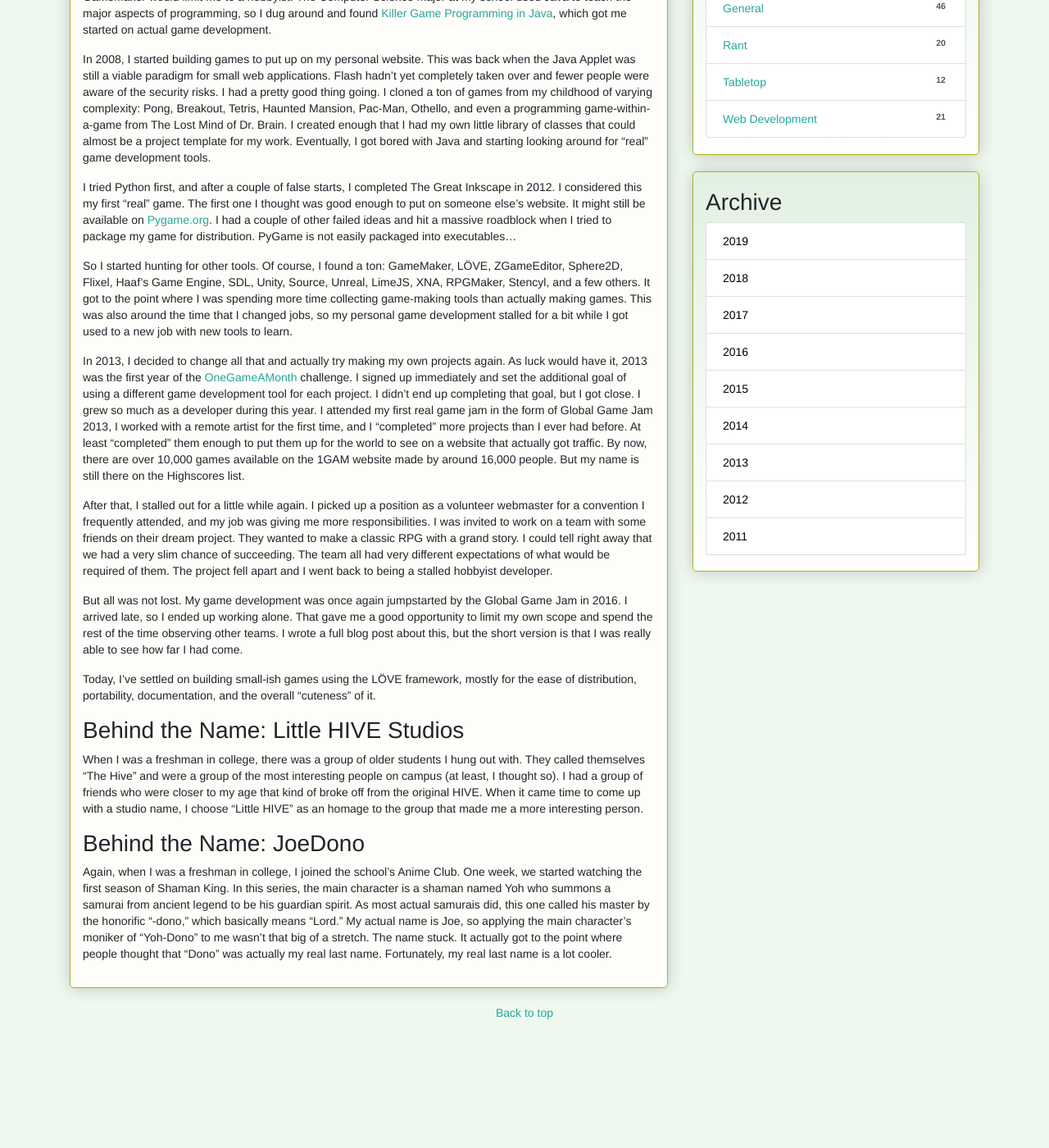
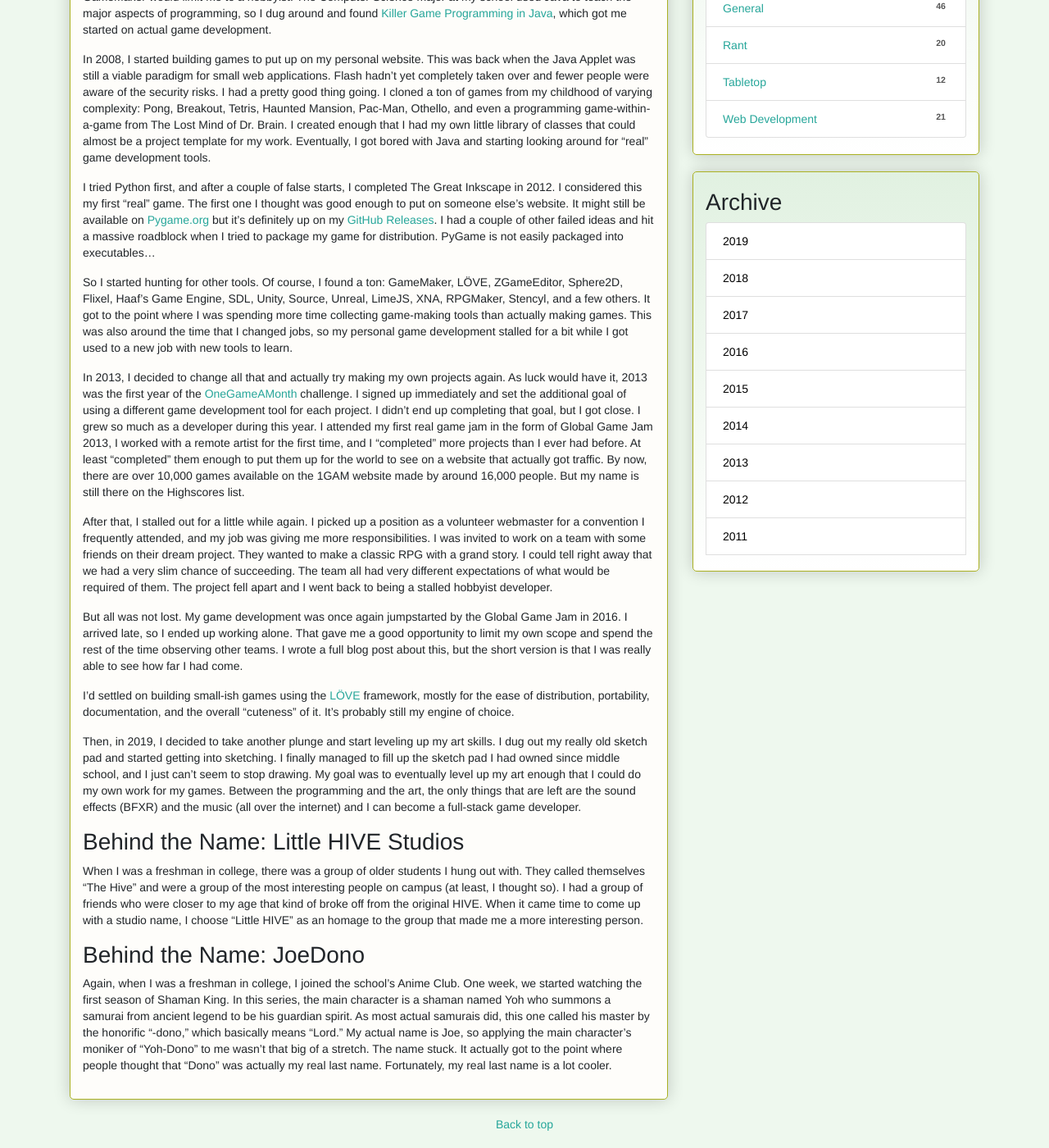
Before and after one commit to joedono/joedono.github.io, a Jekyll site: the page built from about.md, in a window 1280 px wide and 1400 px high, scrolled down 424 px. Shown: the whole window at 82% size. Built offline with Jekyll 4.4.1, drawn with Linux system fonts in a browser that asks for light colours; before the commit the page ends 1709 px from its top, so only the background shows below that.

Commit message:
Update about.md

```diff
--- a/about.md
+++ b/about.md
@@ -14,7 +14,7 @@
 
 In 2008, I started building games to put up on my personal website. This was back when the Java Applet was still a viable paradigm for small web applications. Flash hadn't yet completely taken over and fewer people were aware of the security risks. I had a pretty good thing going. I cloned a ton of games from my childhood of varying complexity: Pong, Breakout, Tetris, Haunted Mansion, Pac-Man, Othello, and even a programming game-within-a-game from The Lost Mind of Dr. Brain. I created enough that I had my own little library of classes that could almost be a project template for my work. Eventually, I got bored with Java and starting looking around for "real" game development tools.
 
-I tried Python first, and after a couple of false starts, I completed The Great Inkscape in 2012. I considered this my first "real" game. The first one I thought was good enough to put on someone else's website. It might still be available on [Pygame.org](http://www.pygame.org/project-The+Great+Inkscape-2184-.html). I had a couple of other failed ideas and hit a massive roadblock when I tried to package my game for distribution. PyGame is not easily packaged into executables...
+I tried Python first, and after a couple of false starts, I completed The Great Inkscape in 2012. I considered this my first "real" game. The first one I thought was good enough to put on someone else's website. It might still be available on [Pygame.org](http://www.pygame.org/project-The+Great+Inkscape-2184-.html) but it's definitely up on my [GitHub Releases](https://github.com/joedono/The-Great-Inkscape/releases). I had a couple of other failed ideas and hit a massive roadblock when I tried to package my game for distribution. PyGame is not easily packaged into executables...
 
 So I started hunting for other tools. Of course, I found a ton: GameMaker, LÖVE, ZGameEditor, Sphere2D, Flixel, Haaf's Game Engine, SDL, Unity, Source, Unreal, LimeJS, XNA, RPGMaker, Stencyl, and a few others. It got to the point where I was spending more time collecting game-making tools than actually making games. This was also around the time that I changed jobs, so my personal game development stalled for a bit while I got used to a new job with new tools to learn.
 
@@ -24,7 +24,9 @@
 
 But all was not lost. My game development was once again jumpstarted by the Global Game Jam in 2016. I arrived late, so I ended up working alone. That gave me a good opportunity to limit my own scope and spend the rest of the time observing other teams. I wrote a full blog post about this, but the short version is that I was really able to see how far I had come.
 
-Today, I've settled on building small-ish games using the LÖVE framework, mostly for the ease of distribution, portability, documentation, and the overall "cuteness" of it.
+I'd settled on building small-ish games using the [LÖVE](https://love2d.org/) framework, mostly for the ease of distribution, portability, documentation, and the overall "cuteness" of it. It's probably still my engine of choice.
+
+Then, in 2019, I decided to take another plunge and start leveling up my art skills. I dug out my really old sketch pad and started getting into sketching. I finally managed to fill up the sketch pad I had owned since middle school, and I just can't seem to stop drawing. My goal was to eventually level up my art enough that I could do my own work for my games. Between the programming and the art, the only things that are left are the sound effects (BFXR) and the music (all over the internet) and I can become a full-stack game developer.
 
 ### Behind the Name: Little HIVE Studios
 When I was a freshman in college, there was a group of older students I hung out with. They called themselves "The Hive" and were a group of the most interesting people on campus (at least, I thought so). I had a group of friends who were closer to my age that kind of broke off from the original HIVE. When it came time to come up with a studio name, I choose "Little HIVE" as an homage to the group that made me a more interesting person.
```
